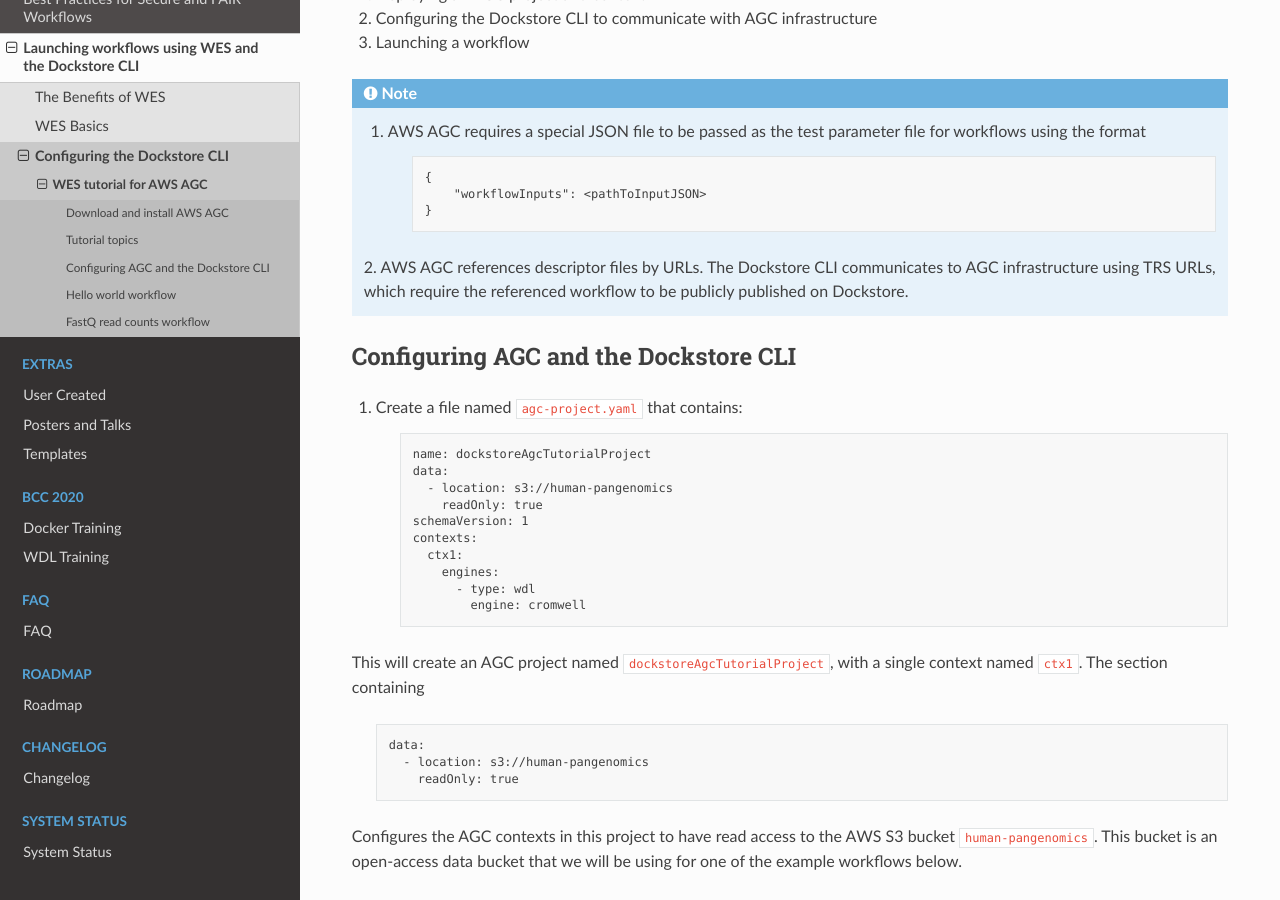
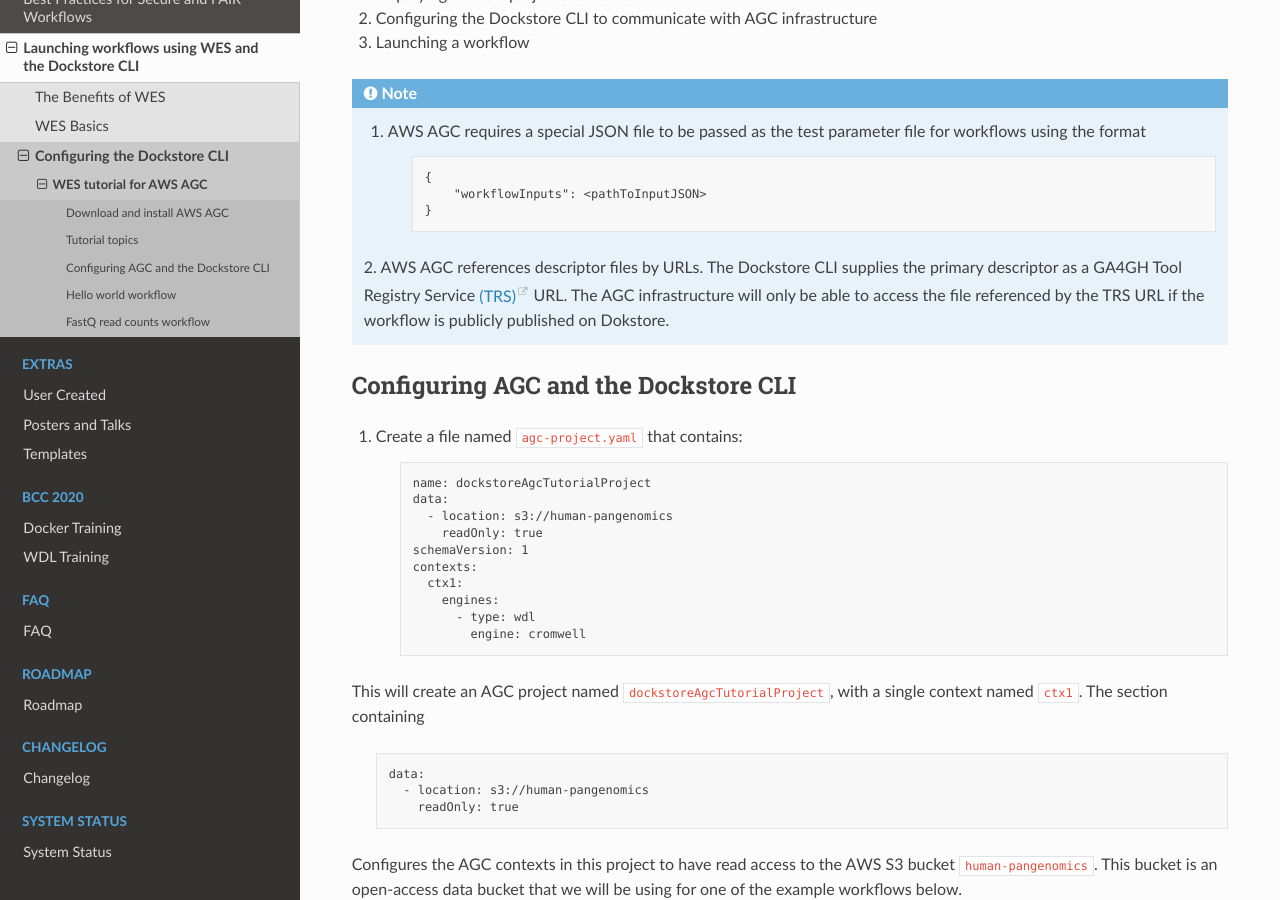
Before and after one commit to dockstore/dockstore-documentation, a Sphinx documentation site: the page built from docs/advanced-topics/wes/wes-agc-tutorial.rst, in a window 1280 px wide and 900 px high, scrolled down 566 px. Built offline with Sphinx 7.4.7 and the Read the Docs theme 2.0.0, drawn with Linux system fonts in a browser that asks for light colours.

Commit message:
TRS link and reword

```diff
--- a/docs/advanced-topics/wes/wes-agc-tutorial.rst
+++ b/docs/advanced-topics/wes/wes-agc-tutorial.rst
@@ -30,8 +30,8 @@
                 "workflowInputs": <pathToInputJSON>
             }
 
-    2. AWS AGC references descriptor files by URLs. The Dockstore CLI communicates to AGC infrastructure using TRS URLs,
-    which require the referenced workflow to be publicly published on Dockstore.
+    2. AWS AGC references descriptor files by URLs. The Dockstore CLI supplies the primary descriptor as a GA4GH Tool Registry Service `(TRS) <https://github.com/ga4gh/tool-registry-service-schemas>`_ URL.
+    The AGC infrastructure will only be able to access the file referenced by the TRS URL if the workflow is publicly published on Dokstore.
 
 Configuring AGC and the Dockstore CLI
 ----------------------------------------
```
